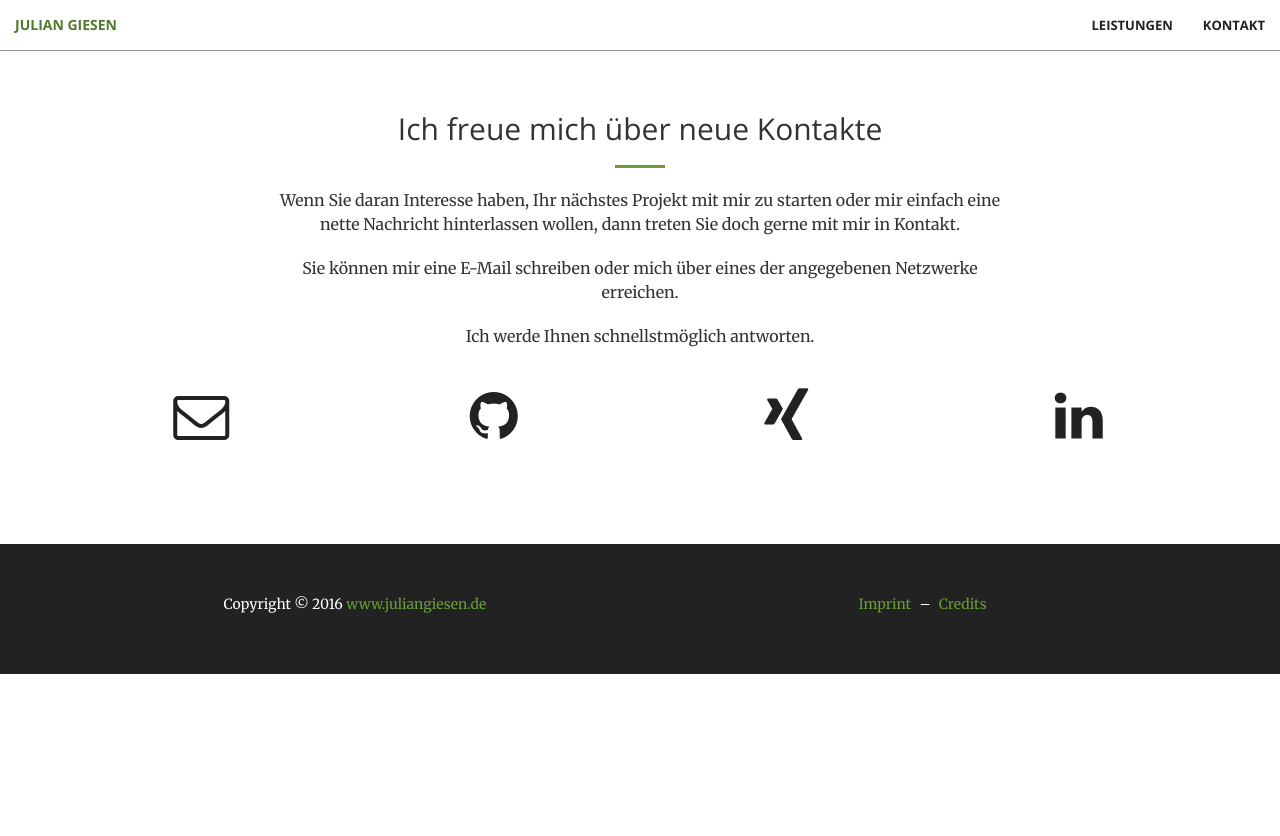
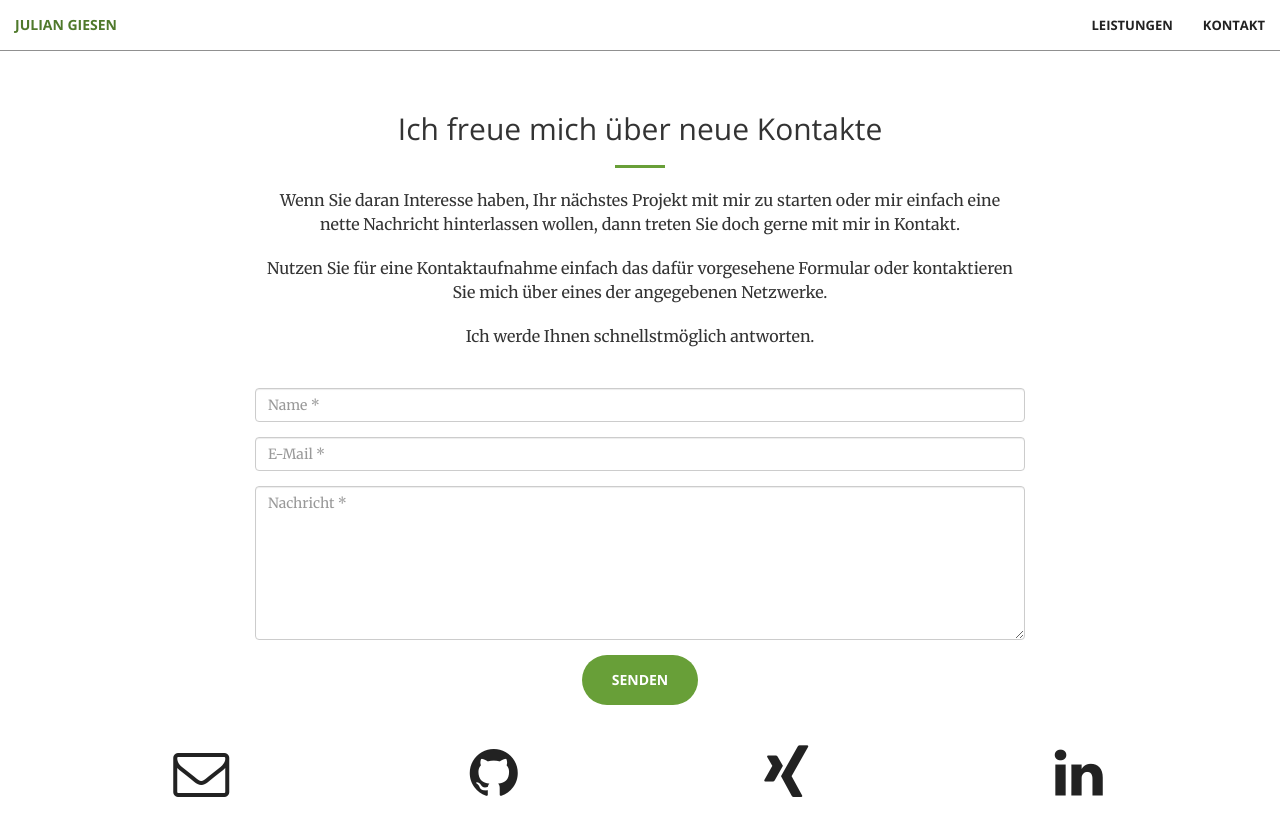
Before and after one commit to jugidev/jugisan.github.io, a Jekyll site: the page built from index.html, in a window 1280 px wide and 900 px high, scrolled down 1292 px. Shown: the top 836 px of the window. Built offline with Jekyll 4.4.1, drawn with Linux system fonts in a browser that asks for light colours; before the commit the page ends 1966 px from its top, so only the background shows below that.

Commit message:
added contact form

```diff
--- a/_includes/contact.html
+++ b/_includes/contact.html
@@ -7,10 +7,44 @@
                 <p> Wenn Sie daran Interesse haben, Ihr nächstes Projekt mit mir zu starten oder
                   mir einfach eine nette Nachricht hinterlassen wollen, dann treten Sie doch gerne mit mir in Kontakt.
                 </p>
-                <p> Sie können mir eine E-Mail schreiben oder mich über eines der angegebenen Netzwerke erreichen. </p>
+                <p> Nutzen Sie für eine Kontaktaufnahme einfach das dafür vorgesehene Formular
+                  oder kontaktieren Sie mich über eines der angegebenen Netzwerke. </p>
 
                 <p> Ich werde Ihnen schnellstmöglich antworten.</p>
+            </div>
+
+            <div class="row">
+                <div class="col-lg-8 col-lg-offset-2 text-center">
+
+                  <br>
+                  <form action="https://formspree.io/{{ site.email }}" method="POST">
+                        <div class="row">
+                            <div class="col-lg-12 text-center">
+                                <div class="control-group form-group">
+                                    <input type="text" class="form-control" placeholder="Name *" id="name" required data-validation-required-message="Bitte geben Sie Ihren Namen oder Firmennamen an.">
+                                    <p class="help-block text-danger"></p>
+                                </div>
+                                <div class="control-group form-group">
+                                    <input type="email" class="form-control" placeholder="E-Mail *" id="email" required data-validation-required-message="Bitte geben Sie Ihre E-Mail Adresse an.">
+                                    <p class="help-block text-danger"></p>
+                                </div>
+                                <div class="control-group form-group">
+                                    <textarea rows="7" class="form-control" placeholder="Nachricht *" id="message" required data-validation-required-message="Bitte geben Sie eine Nachticht ein."></textarea>
+                                    <p class="help-block text-danger"></p>
+                                </div>
+                            </div>
+                            <div class="clearfix"></div>
+                            <div class="col-lg-12 text-center">
+                                <div id="success"></div>
+                                <button type="submit" class="btn btn-primary btn-xl page-scroll">Senden</button>
+                            </div>
+                        </div>
+                        <input type="hidden" name="_next" value="{{ site.baseurl }}/danke.html" />
+                        <input type="hidden" name="_subject" value="Kontaktanfrage" />
+                    </form>
+                  <br>
                 <br>
+                </div>
             </div>
         <!--<div class="col-lg-2 col-lg-offset-2 text-center">
             <a href="https://twitter.com/{{ site.twitter_username }}">
@@ -38,6 +72,5 @@
             <i class="fa fa-linkedin fa-3x wow bounceIn" data-wow-delay=".1s"></i>
             </a>
         </div>
-
     </div>
 </section>
--- a/_sass/_base.scss
+++ b/_sass/_base.scss
@@ -348,3 +348,10 @@ img::-moz-selection {
 body {
     -webkit-tap-highlight-color: $theme-dark;
 }
+
+.form-control:focus {
+  border-color: $theme-primary;
+  outline: 0;
+  -webkit-box-shadow: inset 0 1px 1px rgba(0,0,0,.075), 0 0 8px darken($theme-primary, 10%);
+          box-shadow: inset 0 1px 1px rgba(0,0,0,.075), 0 0 8px darken($theme-primary, 10%);
+}
```
